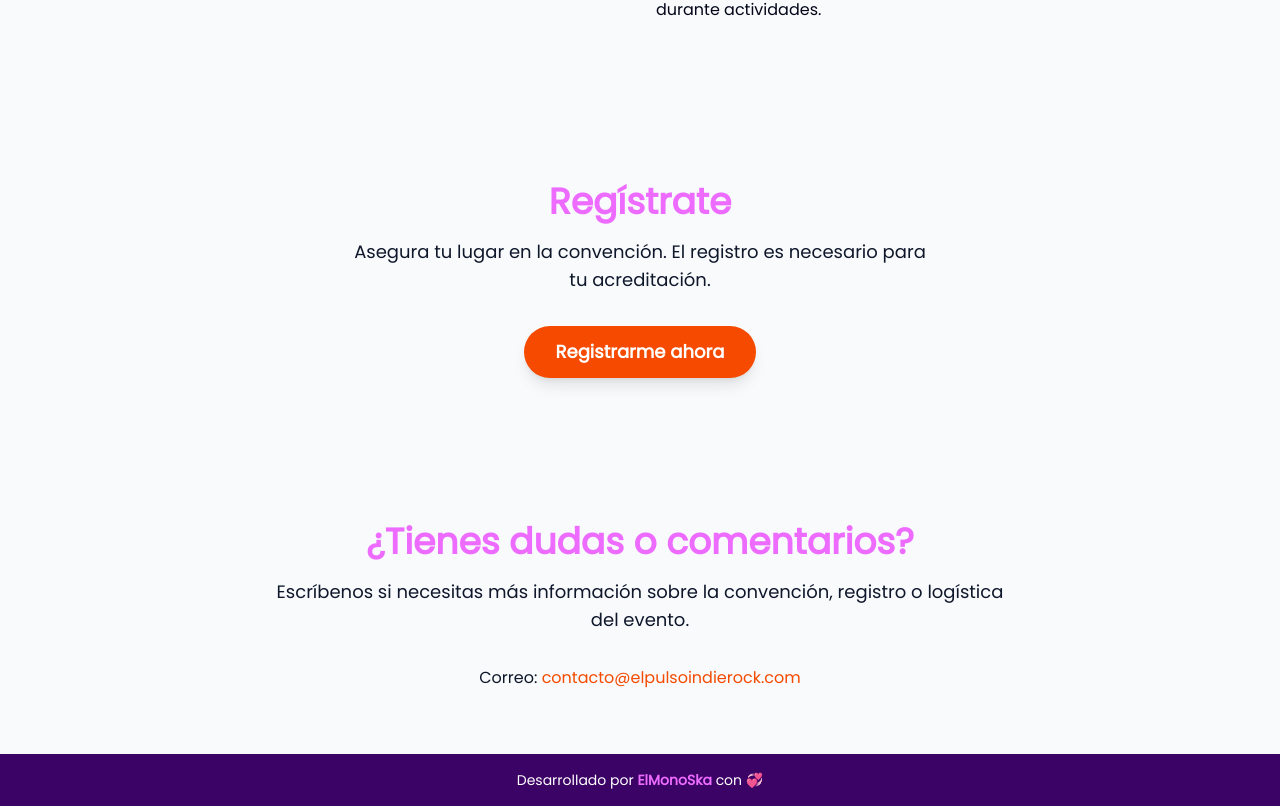
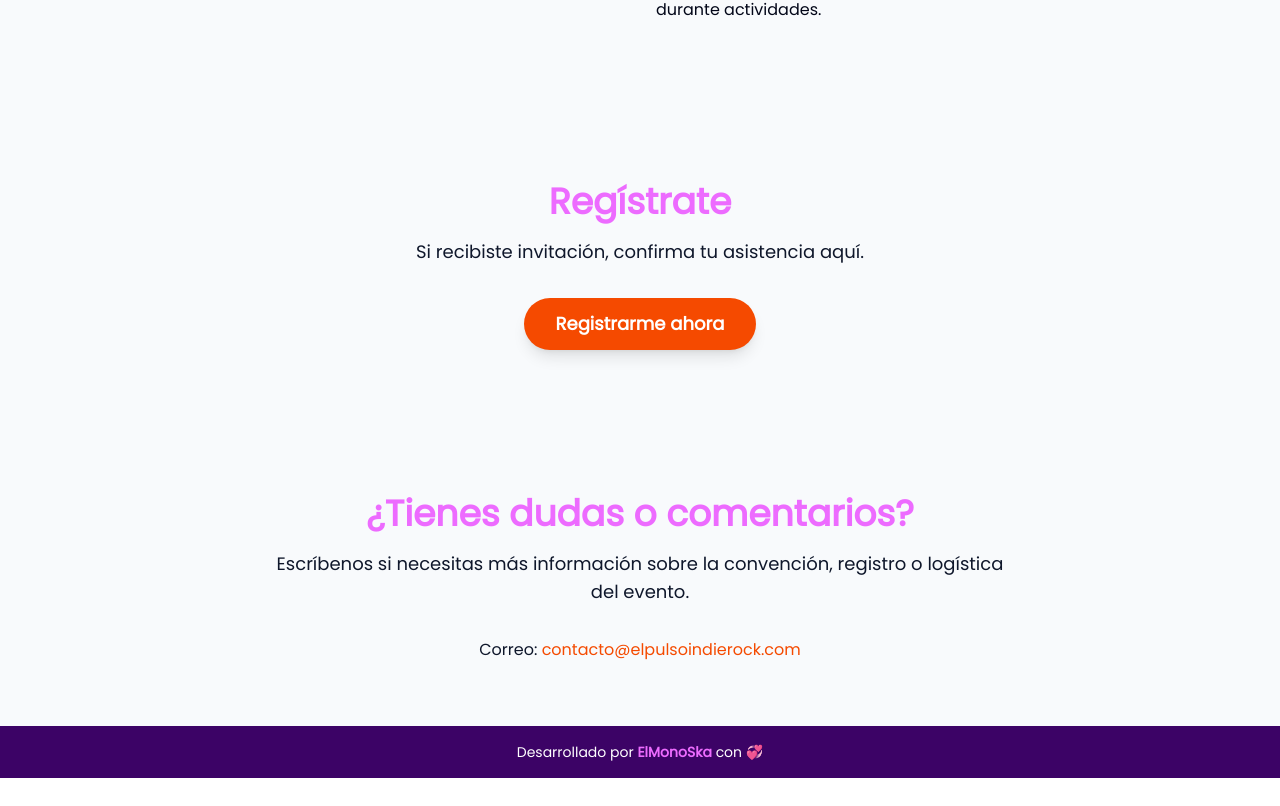
Before and after one commit to elmonoska/rock-sin-fronteras, a React (Vite) app: page / in a window 1280 px wide. Shown: the part 5303-6109 px from the top of the page. After the commit the page ends 6081 px from the top, so only its background shows below. Built offline with nearby package versions, Linux system fonts and the light colour scheme.

Commit message:
Registro: Actualizar mensaje de registro

```diff
--- a/src/components/sections/Register.jsx
+++ b/src/components/sections/Register.jsx
@@ -11,13 +11,13 @@ export default function Register({ uiTheme }) {
           Regístrate
         </h2>
         <p className="text-lg mb-8">
-          Asegura tu lugar en la convención. El registro es necesario para tu
-          acreditación.
+          Si recibiste invitación, confirma tu asistencia aquí.
         </p>
 
         <a
           href="https://docs.google.com/forms/d/e/1FAIpQLSftQV3qKEUaJe72Cq7pNSNDZBlGI1RGo4zsn428ikvXMPFYYA/viewform"
           className="inline-block bg-orange-600 hover:bg-orange-700 transition text-white font-semibold py-3 px-8 rounded-full text-lg shadow-lg"
+          target="_blank"
         >
           Registrarme ahora
         </a>
```
